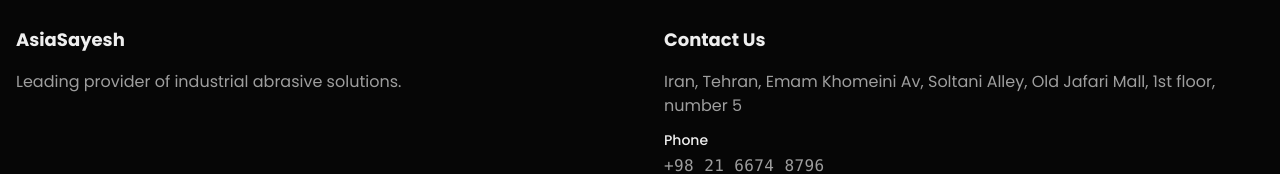
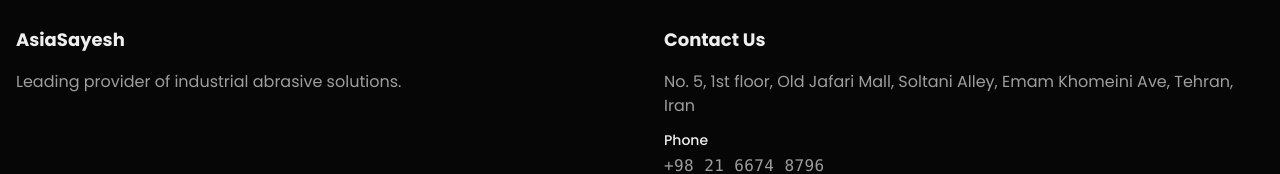
Before and after one commit to asiasayesh/asiasayesh, a Next.js app: page / in a window 1280 px wide. Shown: the part 3504-3678 px from the top of the page. Built offline with nearby package versions, Linux system fonts and the light colour scheme.

Commit message:
addressd

```diff
--- a/app/layout.tsx
+++ b/app/layout.tsx
@@ -113,7 +113,7 @@
     address: {
       "@type": "PostalAddress",
       streetAddress:
-        "Emam Khomeini Av, Soltani Alley, Old Jafari Mall, 1st floor, number 5",
+        "No. 5, 1st floor, Old Jafari Mall, Soltani Alley, Emam Khomeini Ave",
       addressLocality: "Tehran",
       addressCountry: "IR",
     },
--- a/app/page.tsx
+++ b/app/page.tsx
@@ -115,7 +115,7 @@
       companyName: "AsiaSayesh",
       companyDesc: "Leading provider of industrial abrasive solutions.",
       address:
-        "Iran, Tehran, Emam Khomeini Av, Soltani Alley, Old Jafari Mall, 1st floor, number 5",
+        "No. 5, 1st floor, Old Jafari Mall, Soltani Alley, Emam Khomeini Ave, Tehran, Iran",
       copyright: "© 2026 AsiaSayesh. All rights reserved.",
     },
   },
```
